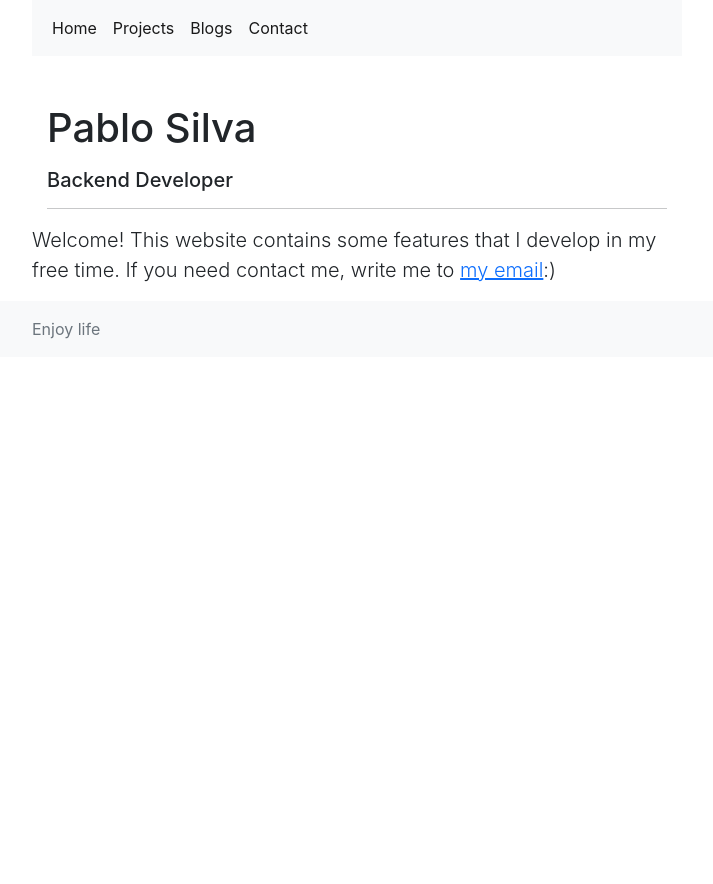
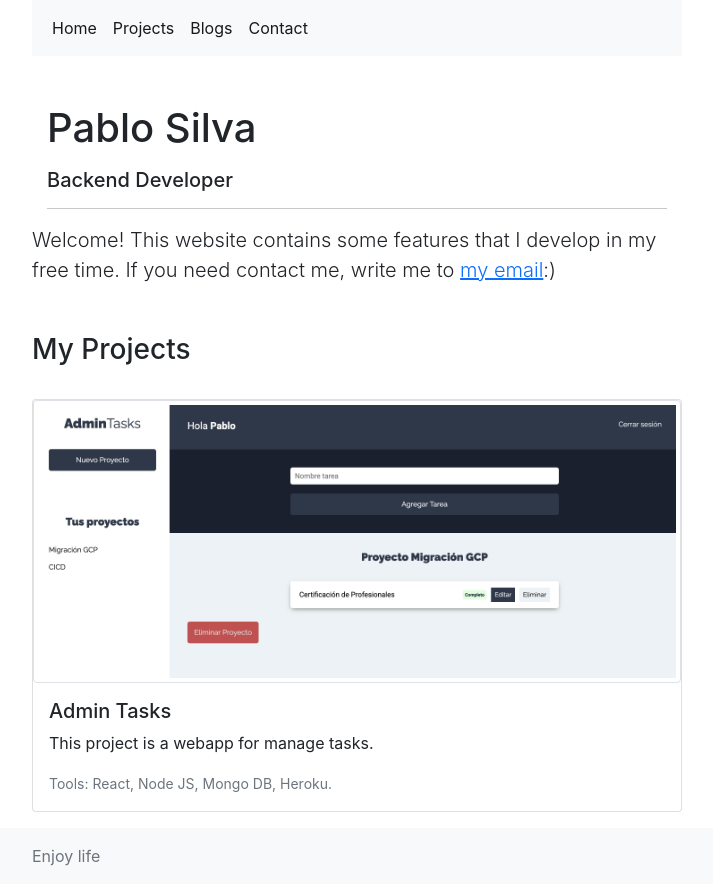
Before and after one commit to pablosilvab/pablosilvab.github.io, a React (Create React App) app: page / in a window 1280 px wide. Shown: the whole page, without its empty margins (283-996 px from the left). Before the commit the page ends 800 px from the top, so only its background shows below. Built offline with nearby package versions, Linux system fonts and the light colour scheme.

Commit message:
add information in home

```diff
--- a/public/index.html
+++ b/public/index.html
@@ -48,7 +48,7 @@
 
     <title>Pablo Silva</title>
   </head>
-  <body class="d-flex flex-column h-100">
+  <body className="d-flex flex-column h-100">
     <div id="root"></div>
     <!--
       This HTML file is a template.
--- a/src/components/Home.js
+++ b/src/components/Home.js
@@ -1,19 +1,38 @@
+import admintasks from './../img/admintasks.png'
 
 const Home = () => {
     return (
         <div className="App">
-            <main class="flex-shrink-0">
-                <div class="container">
-                    <h1 class="mt-5">Pablo Silva</h1>
-                    <h5 class="mt-3">Backend Developer</h5>
+            <main className="flex-shrink-0">
+                <div className="container">
+                    <h1 className="mt-5">Pablo Silva</h1>
+                    <h5 className="mt-3">Backend Developer</h5>
                     <hr />
 
                 </div>
             </main>
-            <p class="lead">Welcome! This website contains some features that I develop in my free time.
-                If you need contact me, write me to <a href="mailto:pablonicolassilvabravo@gmail.com" class="link-primary">my email</a>
+            <p className="lead">Welcome! This website contains some features that I develop in my free time.
+                If you need contact me, write me to <a href="mailto:pablonicolassilvabravo@gmail.com" className="link-primary">my email</a>
                 :)
             </p>
+
+            <h3 className="mt-5">My Projects</h3>
+            <br />
+
+            <div className="card mb-3">
+                <a href='https://pensive-benz-37e91f.netlify.app/' target="_blank" >
+                    <img src={admintasks} className="img-thumbnail" alt="Responsive image" />
+
+                </a>
+                <div className="card-body">
+                    <h5 className="card-title">Admin Tasks</h5>
+                    <p className="card-text">This project is a webapp for manage tasks.</p>
+                    <p className="card-text"><small class="text-muted">Tools: React, Node JS, Mongo DB, Heroku.</small></p>
+                </div>
+            </div>
+
+
+
 
         </div>
     );
```
Also changed, not shown: src/img/admintasks.png (added).
